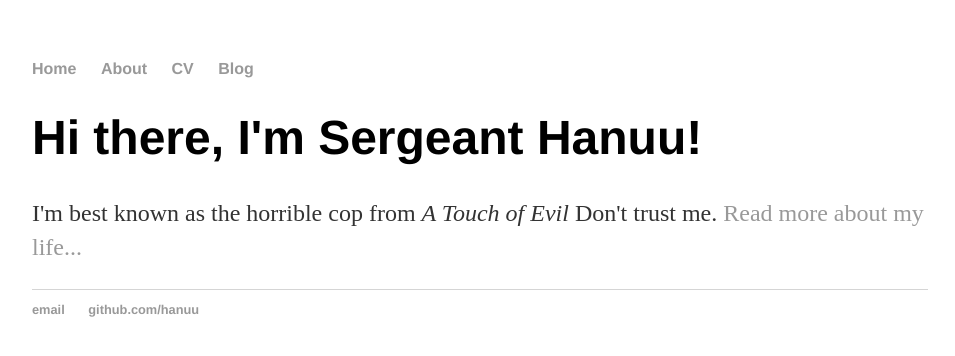
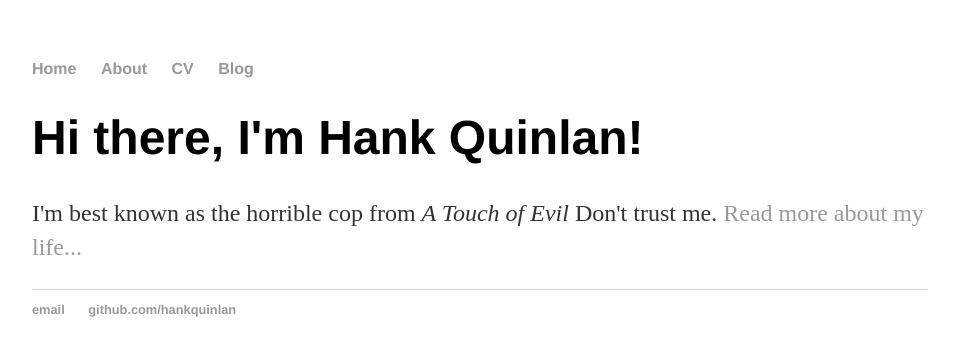
Before and after one commit to Hanuu/Hanuu.github.io, a Jekyll site: the page built from index.html, in a window 1280 px wide. Shown: the top 356 px of the page, without its empty margins (160-1115 px from the left). Built offline with Jekyll 4.4.1, drawn with Linux system fonts in a browser that asks for light colours.

Commit message:
index.html to use default layout

```diff
--- a/index.html
+++ b/index.html
@@ -1,30 +1,8 @@
-<!DOCTYPE html>
-<html>
-	<head>
-		<title>Sergaent Hanuu </title>
-		<!-- link to main stylesheet -->
-		<link rel="stylesheet" type="text/css" href="/css/main.css">
-	</head>
-	<body>
-		<nav>
-    		<ul>
-        		<li><a href="/">Home</a></li>
-	        	<li><a href="/about">About</a></li>
-        		<li><a href="/cv">CV</a></li>
-        		<li><a href="/blog">Blog</a></li>
-    		</ul>
-		</nav>
-		<div class="container">
-    		<div class="blurb">
-        		<h1>Hi there, I'm Sergeant Hanuu!</h1>
-				<p>I'm best known as the horrible cop from <em>A Touch of Evil</em> Don't trust me. <a href="/about">Read more about my life...</a></p>
-    		</div><!-- /.blurb -->
-		</div><!-- /.container -->
-		<footer>
-    		<ul>
-        		<li><a href="mailto:kreateark@gmail.com">email</a></li>
-        		<li><a href="https://github.com/hanuu">github.com/hanuu</a></li>
-			</ul>
-		</footer>
-	</body>
-</html>
+---
+layout: default
+title: Hank Quinlan, Horrible Cop
+---
+<div class="blurb">
+	<h1>Hi there, I'm Hank Quinlan!</h1>
+	<p>I'm best known as the horrible cop from <em>A Touch of Evil</em> Don't trust me. <a href="/about">Read more about my life...</a></p>
+</div><!-- /.blurb -->
```
